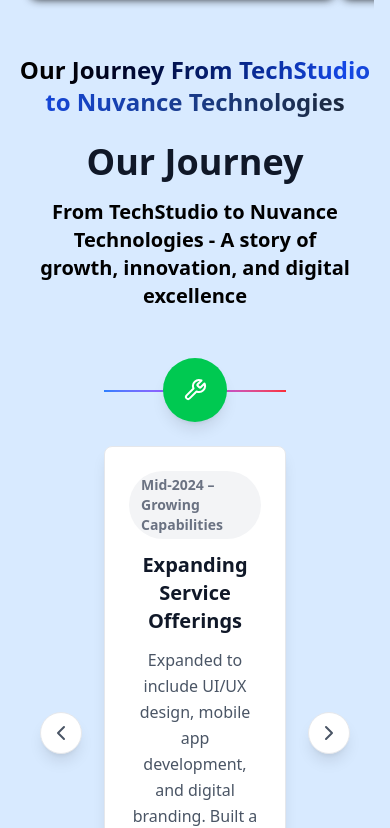
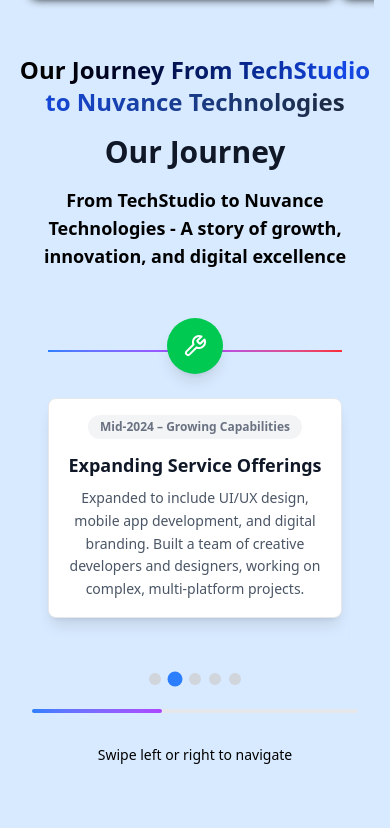
Before and after one commit to Nuvance-Technologies/Nuvance_Frontend, a Next.js app: page /about-us in a window 390 px wide. Shown: the part 896-1724 px from the top of the page. Built offline with nearby package versions, Linux system fonts and the light colour scheme.

Commit message:
small responsiveness fixes

```diff
--- a/app/globals.css
+++ b/app/globals.css
@@ -205,6 +205,21 @@
   }
 }
 
+/* BestTech Component Styles */
+
+@keyframes slideLeft {
+  0% {
+    transform: translateX(0%);
+  }
+  100% {
+    transform: translateX(-50%);
+  }
+}
+
+.animate-slide {
+  display: flex;
+}
+
 /* DiscoverHero Component Styles */
 
 /* Main section */
--- a/components/ui/CompanyTimeline.tsx
+++ b/components/ui/CompanyTimeline.tsx
@@ -114,10 +114,10 @@ export default function Timeline() {
     const handleMouseLeave = () => setIsAutoPlaying(true)
 
     return (
-        <div className="max-w-6xl mx-auto p-6 md:p-8">
+        <div className="max-w-6xl mx-auto p-4 sm:p-6 md:p-8">
             <div className="text-center mb-12">
-                <h1 className="text-4xl md:text-5xl font-extrabold text-gray-900 mb-4">Our Journey</h1>
-                <p className="text-xl text-black font-bold max-w-2xl mx-auto">
+                <h1 className="text-3xl sm:text-4xl md:text-5xl font-extrabold text-gray-900 mb-4">Our Journey</h1>
+                <p className="text-lg sm:text-xl text-black font-bold max-w-2xl mx-auto">
                     From TechStudio to Nuvance Technologies - A story of growth, innovation, and digital excellence
                 </p>
             </div>
@@ -134,7 +134,7 @@ export default function Timeline() {
                 {/* Navigation Arrows */}
                 <button
                     onClick={goToPrevious}
-                    className="absolute cursor-pointer left-0 top-1/2 transform -translate-y-1/2 z-20 bg-white rounded-full p-2 shadow-lg hover:shadow-xl transition-all duration-300 border border-gray-200 hover:bg-gray-50"
+                    className="hidden sm:flex absolute cursor-pointer left-0 top-1/2 transform -translate-y-1/2 z-20 bg-white rounded-full p-2 shadow-lg hover:shadow-xl transition-all duration-300 border border-gray-200 hover:bg-gray-50"
                     aria-label="Previous slide"
                 >
                     <ChevronLeft className="w-6 h-6 text-gray-600" />
@@ -142,41 +142,41 @@ export default function Timeline() {
 
                 <button
                     onClick={goToNext}
-                    className="absolute right-0 top-1/2 cursor-pointer transform -translate-y-1/2 z-20 bg-white rounded-full p-2 shadow-lg hover:shadow-xl transition-all duration-300 border border-gray-200 hover:bg-gray-50"
+                    className="hidden sm:flex absolute right-0 top-1/2 cursor-pointer transform -translate-y-1/2 z-20 bg-white rounded-full p-2 shadow-lg hover:shadow-xl transition-all duration-300 border border-gray-200 hover:bg-gray-50"
                     aria-label="Next slide"
                 >
                     <ChevronRight className="w-6 h-6 text-gray-600" />
                 </button>
 
                 {/* Carousel Container */}
-                <div className="overflow-hidden mx-12">
+                <div className="overflow-hidden mx-2 sm:mx-12">
                     <div
                         ref={carouselRef}
                         className="flex transition-transform duration-500 ease-in-out"
                         style={{ transform: `translateX(-${currentIndex * 100}%)` }}
                     >
                         {timelineData.map((item, index) => (
-                            <div key={index} className="w-full flex-shrink-0 px-4">
+                            <div key={index} className="w-full flex-shrink-0 px-2 sm:px-4">
                                 <div className="relative">
                                     {/* Horizontal Line */}
                                     <div className="absolute top-8 left-0 right-0 h-0.5 bg-gradient-to-r from-blue-500 via-purple-500 to-red-500"></div>
 
                                     {/* Icon Circle */}
                                     <div
-                                        className={`relative mx-auto w-16 h-16 ${item.color} rounded-full flex items-center justify-center text-white shadow-lg z-10 mb-6`}
+                                        className={`relative mx-auto w-14 h-14 sm:w-16 sm:h-16 ${item.color} rounded-full flex items-center justify-center text-white shadow-lg z-10 mb-6`}
                                     >
                                         {React.cloneElement(item.icon as React.ReactElement)}
                                     </div>
 
                                     {/* Content Card */}
-                                    <div className="bg-white rounded-lg shadow-lg border border-gray-200 p-6 hover:shadow-xl transition-shadow duration-300 max-w-md mx-auto">
+                                    <div className="bg-white rounded-lg shadow-lg border border-gray-200 p-4 sm:p-6 hover:shadow-xl transition-shadow duration-300 w-full max-w-sm sm:max-w-md mx-auto">
                                         <div className="flex justify-center mb-3">
-                                            <span className="text-sm font-semibold text-gray-500 bg-gray-100 px-3 py-1 rounded-full">
+                                            <span className="text-xs sm:text-sm font-semibold text-gray-500 bg-gray-100 px-3 py-1 rounded-full">
                                                 {item.date}
                                             </span>
                                         </div>
-                                        <h3 className="text-xl font-bold text-gray-900 mb-3 text-center">{item.title}</h3>
-                                        <p className="text-gray-600 leading-relaxed text-center">{item.description}</p>
+                                        <h3 className="text-lg sm:text-xl font-bold text-gray-900 mb-2 sm:mb-3 text-center">{item.title}</h3>
+                                        <p className="text-gray-600 leading-relaxed text-sm sm:text-base text-center">{item.description}</p>
                                     </div>
                                 </div>
                             </div>
@@ -198,7 +198,7 @@ export default function Timeline() {
                 </div>
 
                 {/* Progress Bar */}
-                <div className="mt-6 bg-gray-200 rounded-full h-1 max-w-md mx-auto">
+                <div className="mt-6 bg-gray-200 rounded-full h-1 max-w-sm sm:max-w-md mx-auto">
                     <div
                         className="bg-gradient-to-r from-blue-500 to-purple-500 h-1 rounded-full transition-all duration-300"
                         style={{ width: `${((currentIndex + 1) / timelineData.length) * 100}%` }}
@@ -207,9 +207,10 @@ export default function Timeline() {
             </div>
 
             {/* Mobile Swipe Instruction */}
-            <div className="text-center mt-8 md:hidden">
-                <p className="text-sm text-gray-500">Swipe left or right to navigate</p>
+            <div className="text-center mt-8 sm:hidden">
+                <p className="text-sm text-black">Swipe left or right to navigate</p>
             </div>
         </div>
+
     )
 }
--- a/components/ui/pageComponents/BestTech.tsx
+++ b/components/ui/pageComponents/BestTech.tsx
@@ -109,11 +109,6 @@ export default function BestTech() {
                             {/* Category Label */}
                             <div className="flex items-center gap-4 min-w-[250px]">
                                 <div className="w-14 h-14 bg-white rounded-lg flex items-center justify-center shadow-sm">
-                                    {/* <img
-                                        src={category.icon || "/placeholder.svg"}
-                                        alt={`${category.category} icon`}
-                                        className="w-10 h-10"
-                                    /> */}
                                     {category.icon}
                                 </div>
                                 <span className="text-gray-700 font-medium text-2xl">{category.category}</span>
@@ -122,13 +117,13 @@ export default function BestTech() {
                             {/* Technologies */}
                             <div className="flex items-center gap-10 flex-wrap">
                                 {category.technologies.map((tech, techIndex) => (
-                                    <div key={techIndex} className="flex items-center">
+                                    <div key={techIndex} className="flex items-center hover:scale-110 cursor-pointer transition-all duration-500">
                                         <Image
                                             src={tech.placeholder || "/placeholder.svg"}
                                             alt={tech.name}
-                                            className="w-20 h-20 object-contain"
-                                            width={100}
-                                            height={100}
+                                            className="w-32 h-32 object-contain"
+                                            width={140}
+                                            height={140}
                                         />
                                     </div>
                                 ))}
@@ -138,34 +133,43 @@ export default function BestTech() {
                 </div>
             </div>
 
-            {/* Mobile Layout - Simple Vertical Layout */}
+            {/* Mobile Layout with Horizontal Scrolling Sliders */}
             <div className="lg:hidden w-full p-6">
                 <div className="space-y-8">
                     {techData.map((category, index) => (
                         <div key={index} className="space-y-4">
                             {/* Category Header */}
                             <div className="text-center">
-                                <h3 className="text-gray-800 font-bold text-xl mb-4">{category.category}</h3>
+                                <h3 className="text-black font-bold text-xl mb-4">{category.category}</h3>
                             </div>
 
-                            {/* Technologies - Flex Wrap */}
-                            <div className="flex flex-wrap justify-center gap-4">
-                                {category.technologies.map((tech, techIndex) => (
-                                    <div key={techIndex} className="flex items-center justify-center">
+                            {/* Technologies - Horizontal Auto-Scrolling */}
+                            <div className="relative overflow-hidden">
+                                <div
+                                    className="flex gap-4 animate-slide"
+                                    style={{
+                                        animation: "slideLeft 20s linear infinite",
+                                        minWidth: "max-content"
+                                    }}
+                                >
+                                    {category.technologies.concat(category.technologies).map((tech, techIndex) => (
+                                        <div key={techIndex} className="flex items-center justify-center flex-shrink-0">
                                             <Image
                                                 src={tech.placeholder || "/placeholder.svg"}
                                                 alt={tech.name}
                                                 className="object-contain"
-                                            width={100}
-                                            height={100}
+                                                width={140}
+                                                height={140}
                                             />
                                         </div>
                                     ))}
+                                </div>
                             </div>
                         </div>
                     ))}
                 </div>
             </div>
         </div>
+
     )
 }
```
Lines whose indentation alone changed are shown as unchanged.
